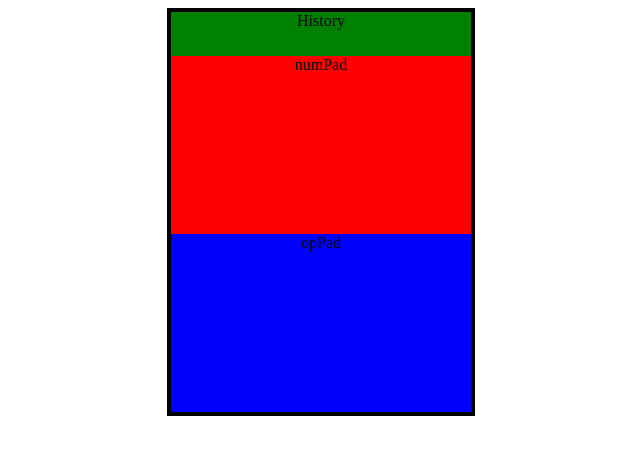
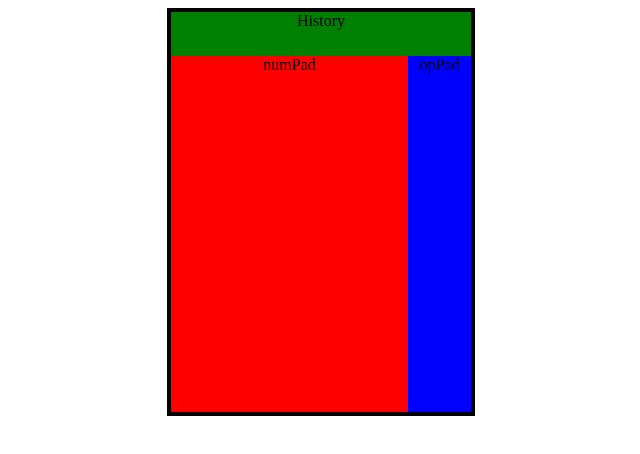
Before and after one commit to Cass-MC/odin-calculator, a plain HTML site: page index.html in a window 1280 px wide. Shown: the whole page, without its empty margins (319-959 px from the left). Drawn offline with Linux system fonts and the light colour scheme.

Commit message:
fixed pad layout

```diff
--- a/style.css
+++ b/style.css
@@ -17,7 +17,7 @@
 #pads {
     background-color: orange;
     display: flex;
-    flex-direction: column;
+    flex-direction: row;
     height: 100%;
     width: 100%;
 }
@@ -25,9 +25,11 @@
 #numPad {
     background-color: red;
     height: 100%;
+    flex-grow: 8;
 }
 
 #opPad {
     background-color: blue;
     height: 100%;
+    flex-grow: 1;
 }
```
